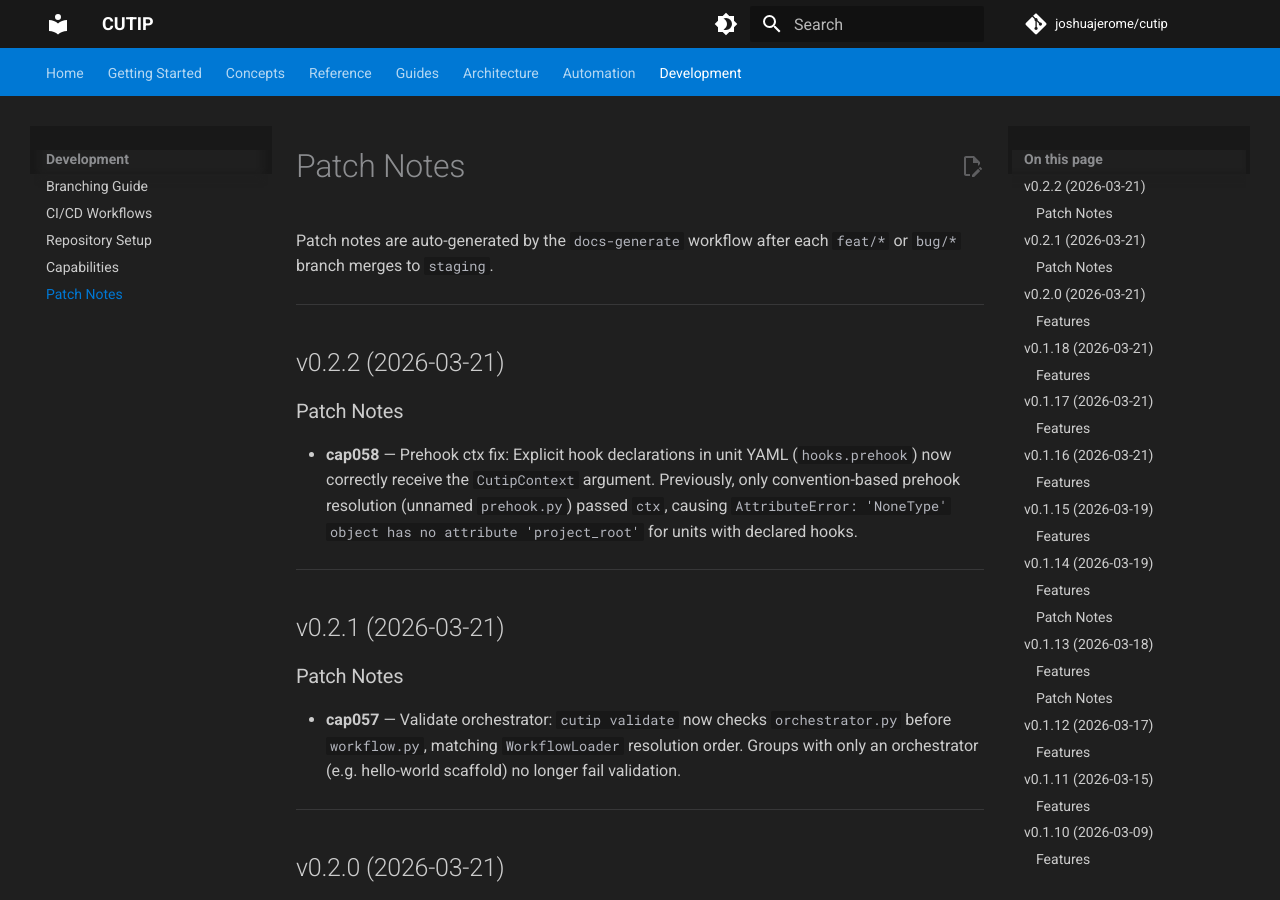
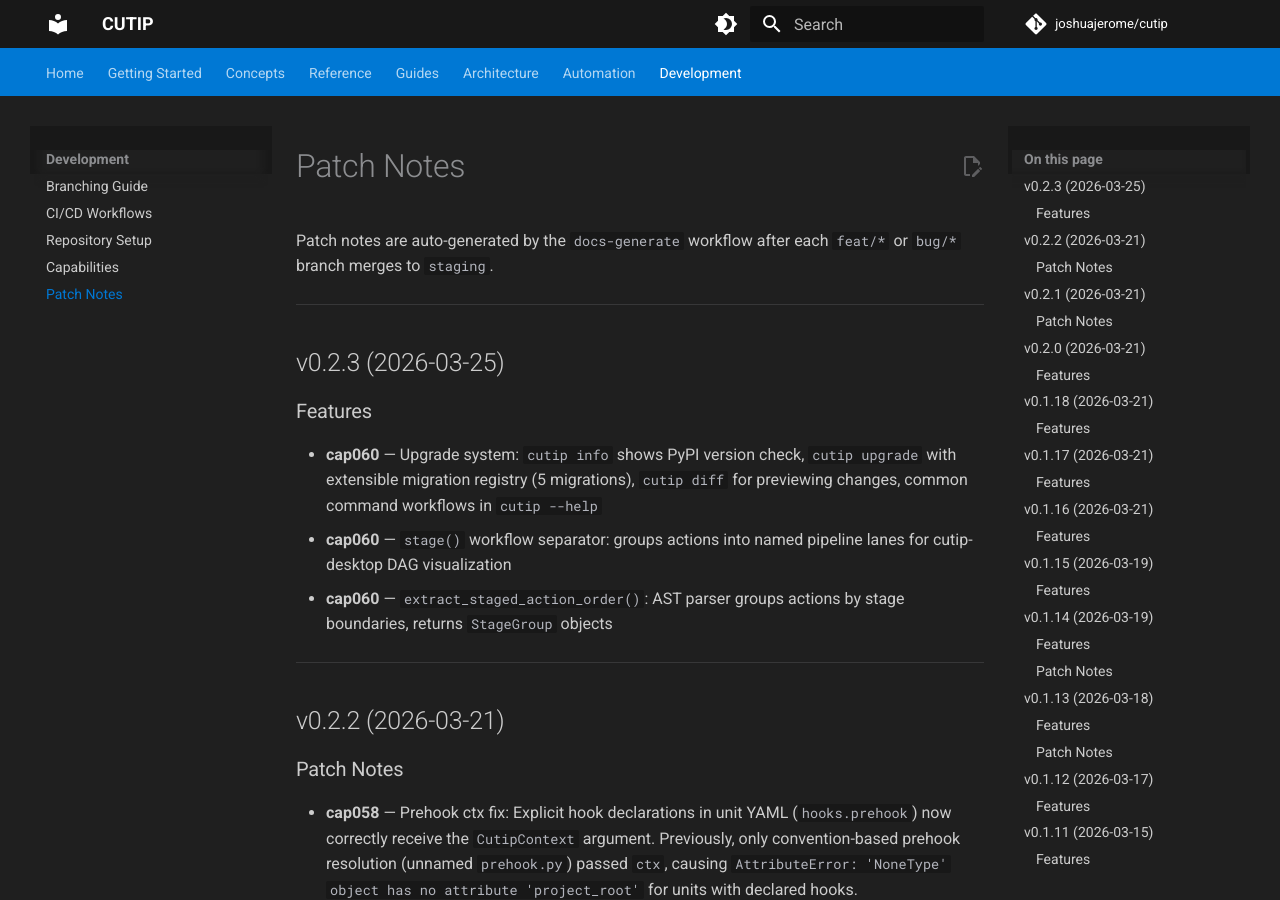
Before and after one commit to joshuajerome/cutip, an MkDocs documentation site: the page built from docs/patch-notes.md, in a window 1280 px wide and 900 px high. Built offline with MkDocs 1.6.1 and Material for MkDocs 9.7.7, drawn with Linux system fonts in a browser that asks for light colours; comment, search, counter and statistics services are not loaded.

Commit message:
bump: version 0.2.2 → 0.2.3
Co-Authored-By: Claude Opus 4.6 (1M context) <noreply@anthropic.com>

```diff
--- a/cutip/__init__.py
+++ b/cutip/__init__.py
@@ -1,3 +1,3 @@
 """CUTIP — Container Unit Templates in Python."""
 
-__version__ = "0.2.2"
+__version__ = "0.2.3"
--- a/docs/patch-notes.md
+++ b/docs/patch-notes.md
@@ -2,6 +2,16 @@
 
 Patch notes are auto-generated by the `docs-generate` workflow after each
 `feat/*` or `bug/*` branch merges to `staging`.
+
+---
+
+## v0.2.3 (2026-03-25)
+
+### Features
+
+- **cap060** — Upgrade system: `cutip info` shows PyPI version check, `cutip upgrade` with extensible migration registry (5 migrations), `cutip diff` for previewing changes, common command workflows in `cutip --help`
+- **cap060** — `stage()` workflow separator: groups actions into named pipeline lanes for cutip-desktop DAG visualization
+- **cap060** — `extract_staged_action_order()`: AST parser groups actions by stage boundaries, returns `StageGroup` objects
 
 ---
 
--- a/pyproject.toml
+++ b/pyproject.toml
@@ -4,7 +4,7 @@ build-backend = "hatchling.build"
 
 [project]
 name = "cutip"
-version = "0.2.2"
+version = "0.2.3"
 description = "Container Unit Templates in Python — a deterministic framework for building container workloads"
 readme = "README.md"
 license = { text = "MIT" }
```
Also changed, not shown: docs/capabilities.md (+2 -1 lines).
